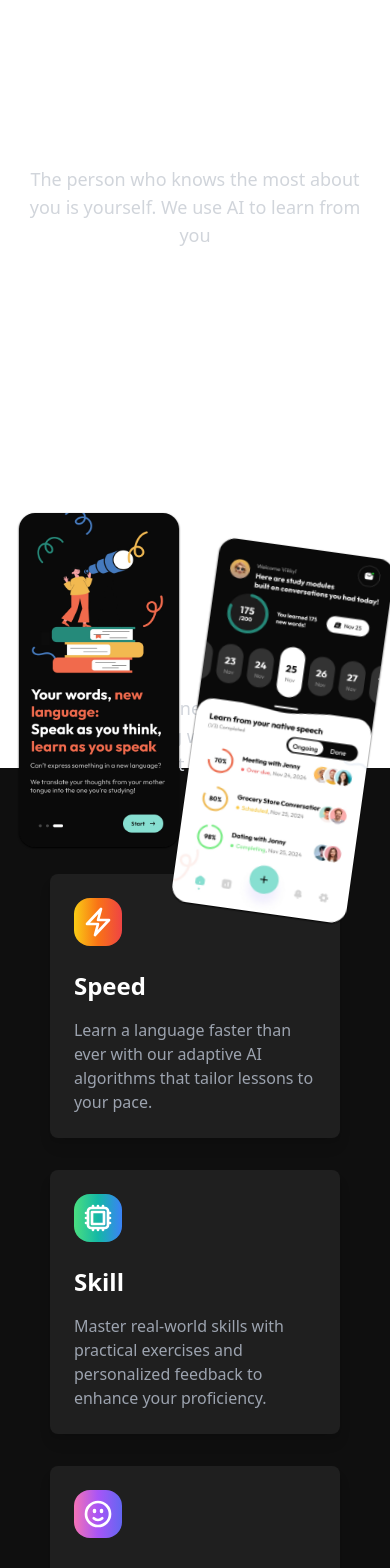
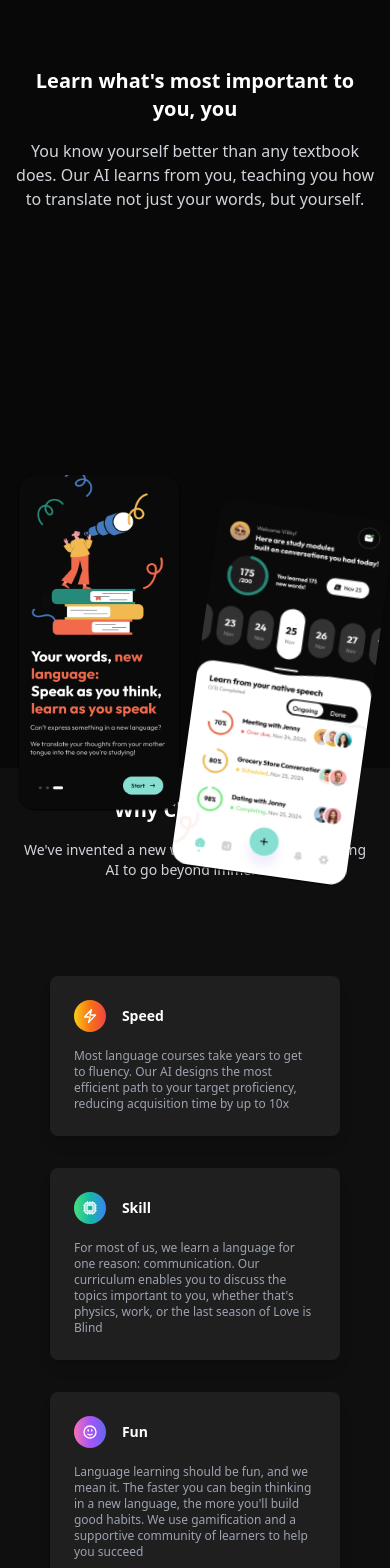
Before and after one commit to Jmkernes/Mylingual-frontend, a Next.js app: page / in a window 390 px wide. Shown: the part 920-2488 px from the top of the page. Built offline with nearby package versions, Linux system fonts and the light colour scheme; what tailwindcss-radix would draw is missing.

Commit message:
Fixed text, fixed mobile responsiveness for features and callouts, dark mode bug

```diff
--- a/src/app/layout.tsx
+++ b/src/app/layout.tsx
@@ -19,10 +19,7 @@ export const metadata: Metadata = {
 
 export default function RootLayout({ children }: { children: ReactNode }) {
   return (
-    <html
-      lang="en"
-      className="bg-light-100 dark:bg-dark-400 text-tiktok-black dark:text-tiktok-white"
-    >
+    <html lang="en" className="bg-[hsl(0,0%,3%)] text-tiktok-white">
       <head>
         <link
           rel="apple-touch-icon"
--- a/src/components/Landing/CallToAction.tsx
+++ b/src/components/Landing/CallToAction.tsx
@@ -31,19 +31,20 @@ export default function () {
             whileInView={{ opacity: 1, x: 0 }}
             viewport={{ once: false, amount: 0.5 }}
             transition={{ duration: 0.8 }}
-            className="text-4xl lg:text-6xl font-bold text-white"
+            className="text-xl md:text-4xl lg:text-6xl font-bold text-white"
           >
-            A new Learn what{"'"}s most important to you, you
+            Learn what{"'"}s most important to you, you
           </motion.h2>
           <motion.p
-            className="text-lg lg:text-xl text-gray-300"
+            className="text-base md:text-lg lg:text-xl text-gray-300"
             initial={{ opacity: 0, y: 50 }}
             whileInView={{ opacity: 1, y: 0 }}
             viewport={{ once: false, amount: 0.5 }}
             transition={{ duration: 0.8 }}
           >
-            The person who knows the most about you is yourself. We use AI to
-            learn from you
+            You know yourself better than any textbook does. Our AI learns from
+            you, teaching you how to translate not just your words, but
+            yourself.
           </motion.p>
         </div>
 
@@ -53,7 +54,7 @@ export default function () {
           <motion.img
             src="/landing-frame1.jpeg"
             alt="Wireframe 1"
-            className="w-40 lg:w-64 aspect-[500/1041] transform translate-x-[-10%] rounded-2xl shadow-sm shadow-black overflow-clip"
+            className="w-40 z-10 lg:w-64 aspect-[500/1041] transform translate-x-[-10%] rounded-2xl shadow-sm shadow-black overflow-clip"
             style={{
               y: leftFrameY,
             }}
--- a/src/components/Landing/Features.tsx
+++ b/src/components/Landing/Features.tsx
@@ -10,22 +10,22 @@ const features = [
   {
     title: "Speed",
     description:
-      "Learn a language faster than ever with our adaptive AI algorithms that tailor lessons to your pace.",
-    icon: <BoltIcon className="h-8 w-8 stroke-2" />,
+      "Most language courses take years to get to fluency. Our AI designs the most efficient path to your target proficiency, reducing acquisition time by up to 10x",
+    icon: <BoltIcon className="h-4 w-4 md:h-6 md:w-6 stroke-2" />,
     gradient: "from-yellow-400 via-orange-500 to-red-500",
   },
   {
     title: "Skill",
     description:
-      "Master real-world skills with practical exercises and personalized feedback to enhance your proficiency.",
-    icon: <CpuChipIcon className="h-8 w-8 stroke-2" />,
+      "For most of us, we learn a language for one reason: communication. Our curriculum enables you to discuss the topics important to you, whether that's physics, work, or the last season of Love is Blind",
+    icon: <CpuChipIcon className="h-4 w-4 md:h-6 md:w-6 stroke-2" />,
     gradient: "from-green-400 via-teal-500 to-blue-500",
   },
   {
     title: "Fun",
     description:
-      "Engage with gamified lessons, interactive challenges, and a community of language enthusiasts.",
-    icon: <FaceSmileIcon className="h-8 w-8 stroke-2" />,
+      "Language learning should be fun, and we mean it. The faster you can begin thinking in a new language, the more you'll build good habits. We use gamification and a supportive community of learners to help you succeed",
+    icon: <FaceSmileIcon className="h-4 w-4 md:h-6 md:w-6 stroke-2" />,
     gradient: "from-pink-400 via-purple-500 to-indigo-500",
   },
 ];
@@ -48,17 +48,18 @@ export default function () {
           </span>
         </motion.h2>
         <motion.p
-          className="text-lg md:text-md text-gray-300 mt-4 max-w-3xl mx-auto"
+          className="text-sm md:text-md text-gray-300 mt-4 max-w-3xl mx-auto"
           initial={{ opacity: 0, scale: 0.5 }}
           whileInView={{ opacity: 1, scale: 1 }}
           viewport={{ once: false, amount: 0.5 }}
           transition={{ duration: 0.8 }}
         >
-          Our app is designed to revolutionize language learning with speed,
-          skill, and fun at its core.
+          We{"'"}ve invented a new way to learn languages, using AI to go beyond
+          immersion
         </motion.p>
       </header>
 
+      <div className="flex items-center justify-center w-2/3 overflow-hidden">
         <motion.div
           animate={{ x: ["-100%", "100%", "-100%"] }}
           transition={{
@@ -82,6 +83,7 @@ export default function () {
           `,
           }}
         ></motion.div>
+      </div>
 
       {/* Features Cards */}
       <div className="grid grid-cols-1 md:grid-cols-3 gap-8 max-w-[90%] px-4">
@@ -92,15 +94,21 @@ export default function () {
             viewport={{ amount: 0.2 }}
             transition={{ duration: 1, delay: index * 0.2 }}
             key={index}
-            className="bg-[hsl(0,0%,12%)] p-6 rounded-lg shadow-lg flex flex-col"
+            className="bg-[hsl(0,0%,12%)] p-6 rounded-lg shadow-lg flex flex-col gap-4"
           >
+            <div className="flex items-center md:items-start flex-row gap-4 md:flex-col">
               <div
-              className={`text-6xl p-2 w-fit rounded-2xl bg-gradient-to-r ${feature.gradient} text-white mb-6`}
+                className={`p-2 w-fit rounded-2xl bg-gradient-to-r ${feature.gradient} text-white`}
               >
                 {feature.icon}
               </div>
-            <h3 className="text-2xl font-semibold mb-4">{feature.title}</h3>
-            <p className="text-gray-400">{feature.description}</p>
+              <h3 className="text-sm md:text-2xl font-semibold">
+                {feature.title}
+              </h3>
+            </div>
+            <p className="text-gray-400 text-xs md:text-base">
+              {feature.description}
+            </p>
           </motion.div>
         ))}
       </div>
--- a/src/components/Landing/Waitlist.tsx
+++ b/src/components/Landing/Waitlist.tsx
@@ -42,7 +42,8 @@ const HeroText = () => {
 
 export default function () {
   return (
-    <div className="relative bg-gradient-to-b from-[hsl(0,0%,6%)] to- h-screen w-full">
+    <div className="relative flex items-center justify-center bg-gradient-to-br from-[hsl(0,0%,6%)] via-[hsl(308,20%,10%)] to-transparent h-screen w-full">
+      <div className="rounded-2xl bg-[hsl(0,0%,8%)] p-8 w-fit max-w-[80%] h-fit shadow-black shadow-lg">
         <motion.div
           animate={{
             scale: [0, 1, 0],
@@ -120,8 +121,9 @@ export default function () {
             Let{"'"}s change how we learn
           </motion.h1>
           <HeroText />
-        <div className="my-8" aria-hidden />
+          <div className="my-2" aria-hidden />
           <GetTheAppButton />
+        </div>
       </div>
     </div>
   );
```
Lines whose indentation alone changed are shown as unchanged.
